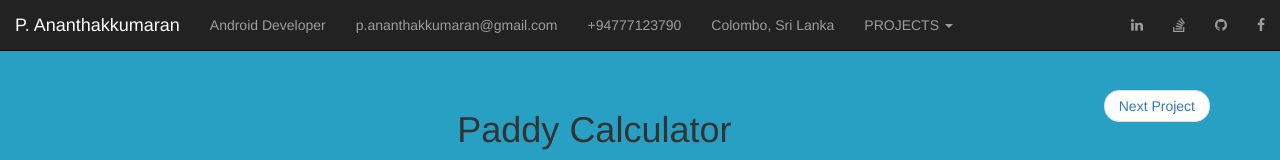
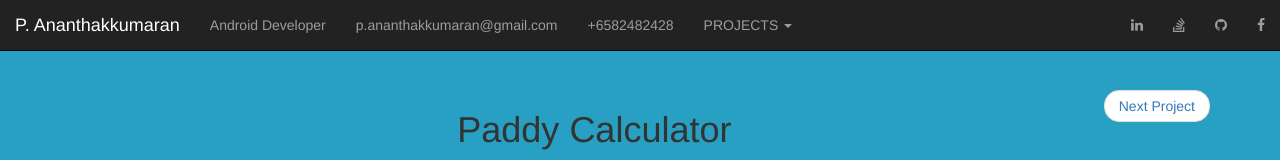
Before and after one commit to Ananthakkumaran/Ananth.github.io, a plain HTML site: page portfolio/index.html in a window 1280 px wide. Shown: the top 160 px of the page. Drawn offline with nearby package versions, Linux system fonts and the light colour scheme.

Commit message:
change phone no

```diff
--- a/portfolio/header.html
+++ b/portfolio/header.html
@@ -17,8 +17,7 @@
                 <li><a class="navbar-brand">P. Ananthakkumaran</a></li>
                 <li><a>Android Developer</a></li>
                 <li><a>p.ananthakkumaran@gmail.com</a></li>
-                <li><a >+94777123790</a></li>
-                <li><a>Colombo, Sri Lanka</a></li>
+                <li><a >+6582482428</a></li>
                 <li class="dropdown">
                     <a href="#" class="dropdown-toggle" data-toggle="dropdown" role="button" aria-haspopup="true"
                        aria-expanded="false">PROJECTS <span class="caret"></span></a>
```
Also changed, not shown: 1 other file.
